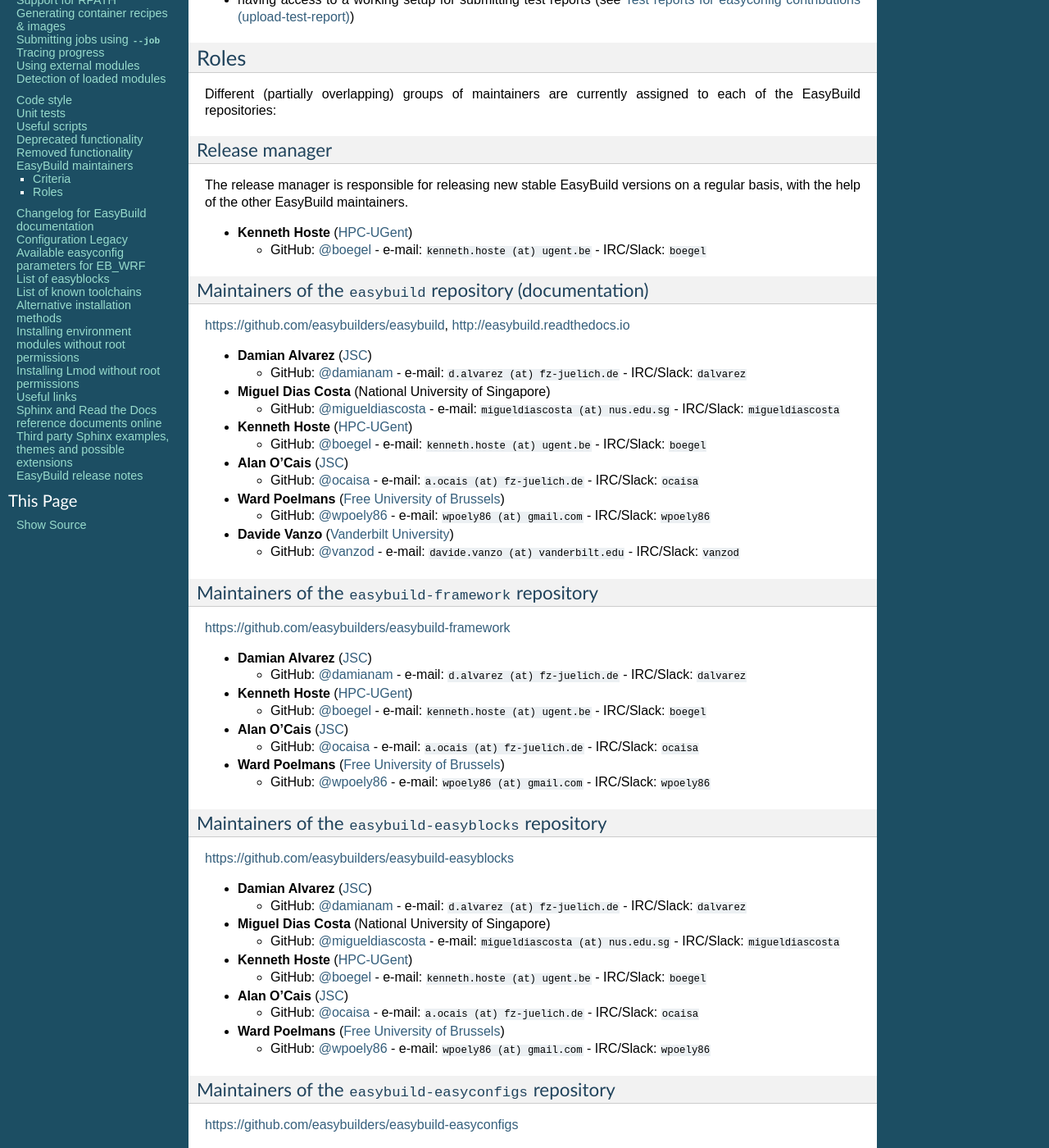
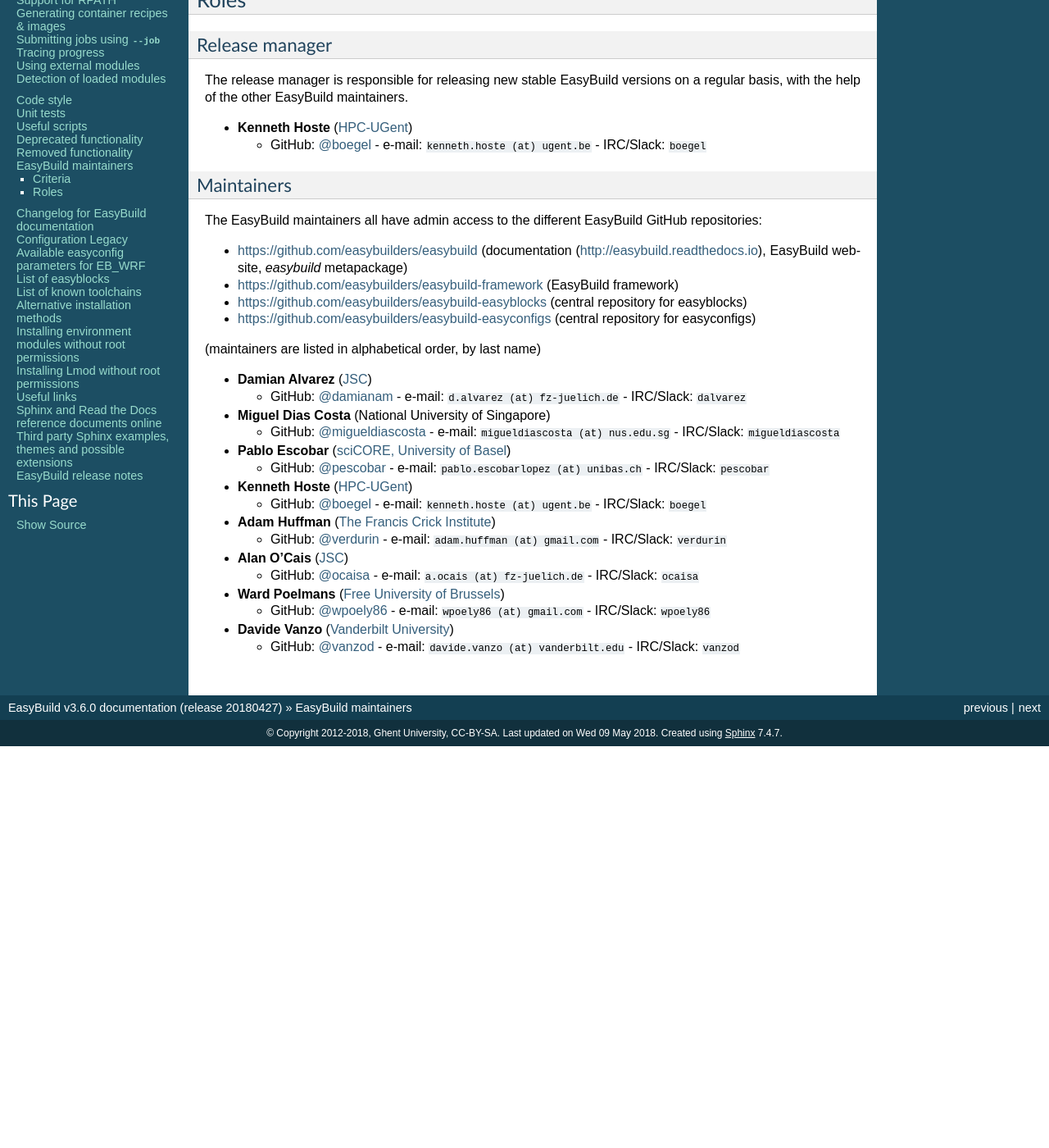
Before and after one commit to easybuilders/easybuild, a Sphinx documentation site: the page built from docs/Maintainers.rst, in a window 1280 px wide and 1400 px high, scrolled down 635 px. Shown: the whole window at 82% size. Built offline with Sphinx 7.4.7, drawn with Linux system fonts in a browser that asks for light colours; after the commit the page ends 1545 px from its top, so only the background shows below that; some of the changed text lies outside the part shown.

Commit message:
update list of maintainers to reflect that they now all have admin access to all EasyBuild repositories

```diff
--- a/docs/Maintainers.rst
+++ b/docs/Maintainers.rst
@@ -32,8 +32,6 @@
 
 Roles
 -----
-
-Different (partially overlapping) groups of maintainers are currently assigned to each of the EasyBuild repositories:
 
 .. _maintainers_release_manager:
 
@@ -50,100 +48,23 @@
 
 .. _maintainers_easybuild_repo:
 
-Maintainers of the ``easybuild`` repository (documentation)
-~~~~~~~~~~~~~~~~~~~~~~~~~~~~~~~~~~~~~~~~~~~~~~~~~~~~~~~~~~~
+Maintainers
+~~~~~~~~~~~
 
-https://github.com/easybuilders/easybuild, http://easybuild.readthedocs.io
+The EasyBuild maintainers all have admin access to the different EasyBuild GitHub repositories:
+
+* https://github.com/easybuilders/easybuild (documentation (http://easybuild.readthedocs.io), EasyBuild website, `easybuild` metapackage)
+* https://github.com/easybuilders/easybuild-framework (EasyBuild framework)
+* https://github.com/easybuilders/easybuild-easyblocks (central repository for easyblocks)
+* https://github.com/easybuilders/easybuild-easyconfigs (central repository for easyconfigs)
+
+(maintainers are listed in alphabetical order, by last name)
 
 * **Damian Alvarez** (`JSC <http://www.fz-juelich.de/ias/jsc/EN>`_)
 
   * GitHub: `@damianam <https://github.com/damianam>`_ - e-mail: ``d.alvarez (at) fz-juelich.de`` - IRC/Slack: ``dalvarez``
 
 * **Miguel Dias Costa** (National University of Singapore)
-
-  * GitHub: `@migueldiascosta <https://github.com/migueldiascosta>`_ - e-mail: ``migueldiascosta (at) nus.edu.sg`` - IRC/Slack: ``migueldiascosta``
-
-* **Kenneth Hoste** (`HPC-UGent <http://www.ugent.be/hpc/en>`_)
-
-  * GitHub: `@boegel <https://github.com/boegel>`_ - e-mail: ``kenneth.hoste (at) ugent.be`` - IRC/Slack: ``boegel``
-
-* **Alan O'Cais** (`JSC <http://www.fz-juelich.de/ias/jsc/EN>`_)
-
-  * GitHub: `@ocaisa <https://github.com/ocaisa>`_ - e-mail: ``a.ocais (at) fz-juelich.de`` - IRC/Slack: ``ocaisa``
-
-* **Ward Poelmans** (`Free University of Brussels <https://cc.ulb.ac.be/hpc/>`_)
-
-  * GitHub: `@wpoely86 <https://github.com/wpoely86>`_ - e-mail: ``wpoely86 (at) gmail.com`` - IRC/Slack: ``wpoely86``
-
-* **Davide Vanzo** (`Vanderbilt University <http://www.accre.vanderbilt.edu/>`_)
-
-  * GitHub: `@vanzod <https://github.com/vanzod>`_ - e-mail: ``davide.vanzo (at) vanderbilt.edu`` - IRC/Slack: ``vanzod``
-
-
-.. _maintainers_framework_repo:
-
-Maintainers of the ``easybuild-framework`` repository
-~~~~~~~~~~~~~~~~~~~~~~~~~~~~~~~~~~~~~~~~~~~~~~~~~~~~~
-
-https://github.com/easybuilders/easybuild-framework
-
-* **Damian Alvarez** (`JSC <http://www.fz-juelich.de/ias/jsc/EN>`_)
-
-  * GitHub: `@damianam <https://github.com/damianam>`_ - e-mail: ``d.alvarez (at) fz-juelich.de`` - IRC/Slack: ``dalvarez``
-
-* **Kenneth Hoste** (`HPC-UGent <http://www.ugent.be/hpc/en>`_)
-
-  * GitHub: `@boegel <https://github.com/boegel>`_ - e-mail: ``kenneth.hoste (at) ugent.be`` - IRC/Slack: ``boegel``
-
-* **Alan O'Cais** (`JSC <http://www.fz-juelich.de/ias/jsc/EN>`_)
-
-  * GitHub: `@ocaisa <https://github.com/ocaisa>`_ - e-mail: ``a.ocais (at) fz-juelich.de`` - IRC/Slack: ``ocaisa``
-
-* **Ward Poelmans** (`Free University of Brussels <https://cc.ulb.ac.be/hpc/>`_)
-
-  * GitHub: `@wpoely86 <https://github.com/wpoely86>`_ - e-mail: ``wpoely86 (at) gmail.com`` - IRC/Slack: ``wpoely86``
-
-
-.. _maintainers_easyblocks_repo:
-
-Maintainers of the ``easybuild-easyblocks`` repository
-~~~~~~~~~~~~~~~~~~~~~~~~~~~~~~~~~~~~~~~~~~~~~~~~~~~~~~
-
-https://github.com/easybuilders/easybuild-easyblocks
-
-* **Damian Alvarez** (`JSC <http://www.fz-juelich.de/ias/jsc/EN>`_)
-
-  * GitHub: `@damianam <https://github.com/damianam>`_ - e-mail: ``d.alvarez (at) fz-juelich.de`` - IRC/Slack: ``dalvarez``
-
-* **Miguel Dias Costa** (National University of Singapore)
-
-  * GitHub: `@migueldiascosta <https://github.com/migueldiascosta>`_ - e-mail: ``migueldiascosta (at) nus.edu.sg`` - IRC/Slack: ``migueldiascosta``
-
-* **Kenneth Hoste** (`HPC-UGent <http://www.ugent.be/hpc/en>`_)
-
-  * GitHub: `@boegel <https://github.com/boegel>`_ - e-mail: ``kenneth.hoste (at) ugent.be`` - IRC/Slack: ``boegel``
-
-* **Alan O'Cais** (`JSC <http://www.fz-juelich.de/ias/jsc/EN>`_)
-
-  * GitHub: `@ocaisa <https://github.com/ocaisa>`_ - e-mail: ``a.ocais (at) fz-juelich.de`` - IRC/Slack: ``ocaisa``
-
-* **Ward Poelmans** (`Free University of Brussels <https://cc.ulb.ac.be/hpc/>`_)
-
-  * GitHub: `@wpoely86 <https://github.com/wpoely86>`_ - e-mail: ``wpoely86 (at) gmail.com`` - IRC/Slack: ``wpoely86``
-
-
-.. _maintainers_easyconfigs_repo:
-
-Maintainers of the ``easybuild-easyconfigs`` repository
-~~~~~~~~~~~~~~~~~~~~~~~~~~~~~~~~~~~~~~~~~~~~~~~~~~~~~~~
-
-https://github.com/easybuilders/easybuild-easyconfigs
-
-* **Damian Alvarez** (`JSC <http://www.fz-juelich.de/ias/jsc/EN>`_)
-
-  * GitHub: `@damianam <https://github.com/damianam>`_ - e-mail: ``d.alvarez (at) fz-juelich.de`` - IRC/Slack: ``dalvarez``
-
-* **Miguel Dias Costa** (`National University of Singapore <https://nusit.nus.edu.sg/services/hpc/>`_)
 
   * GitHub: `@migueldiascosta <https://github.com/migueldiascosta>`_ - e-mail: ``migueldiascosta (at) nus.edu.sg`` - IRC/Slack: ``migueldiascosta``
 
```
Also changed, not shown: other parts of docs/Maintainers.rst (+5 -1 lines).
